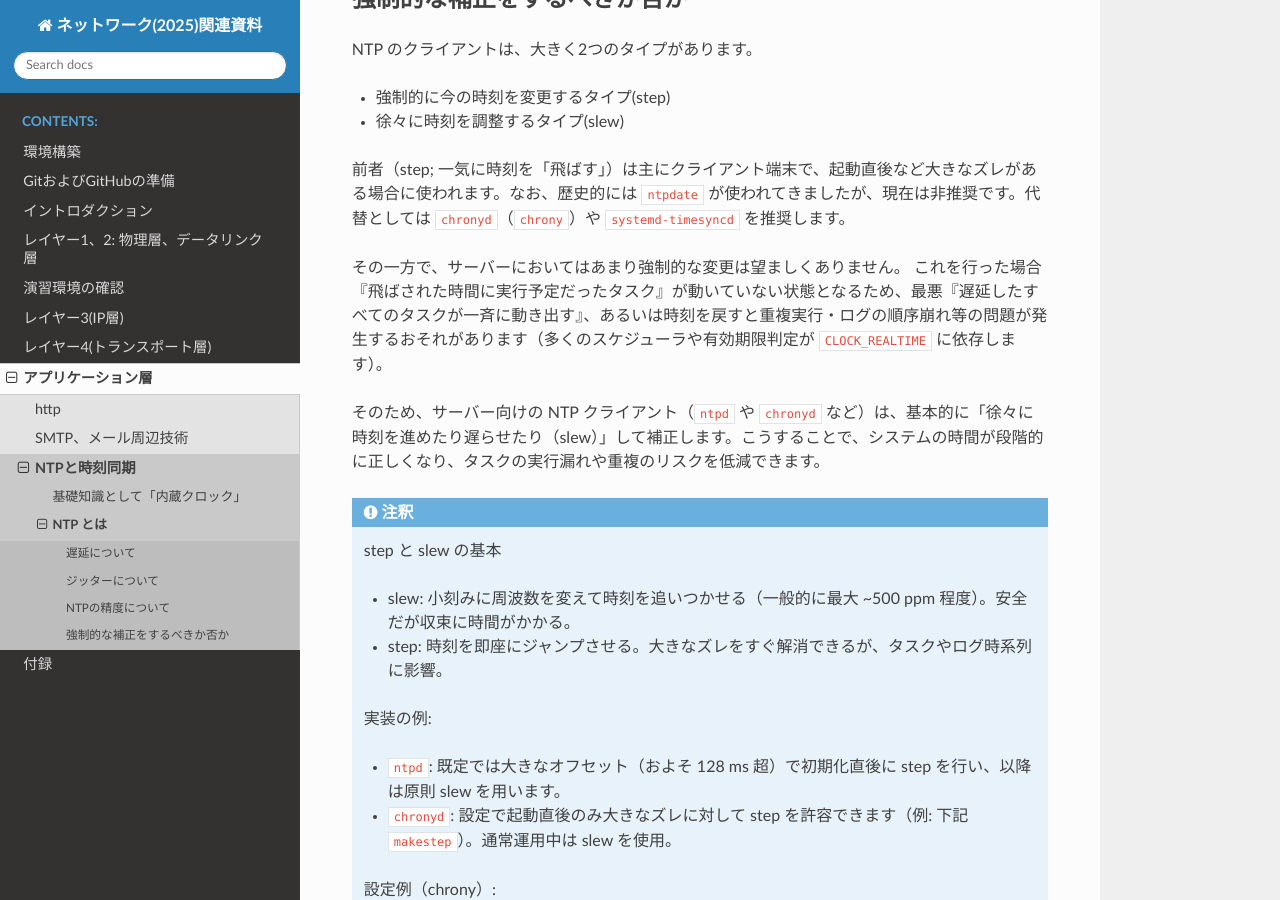
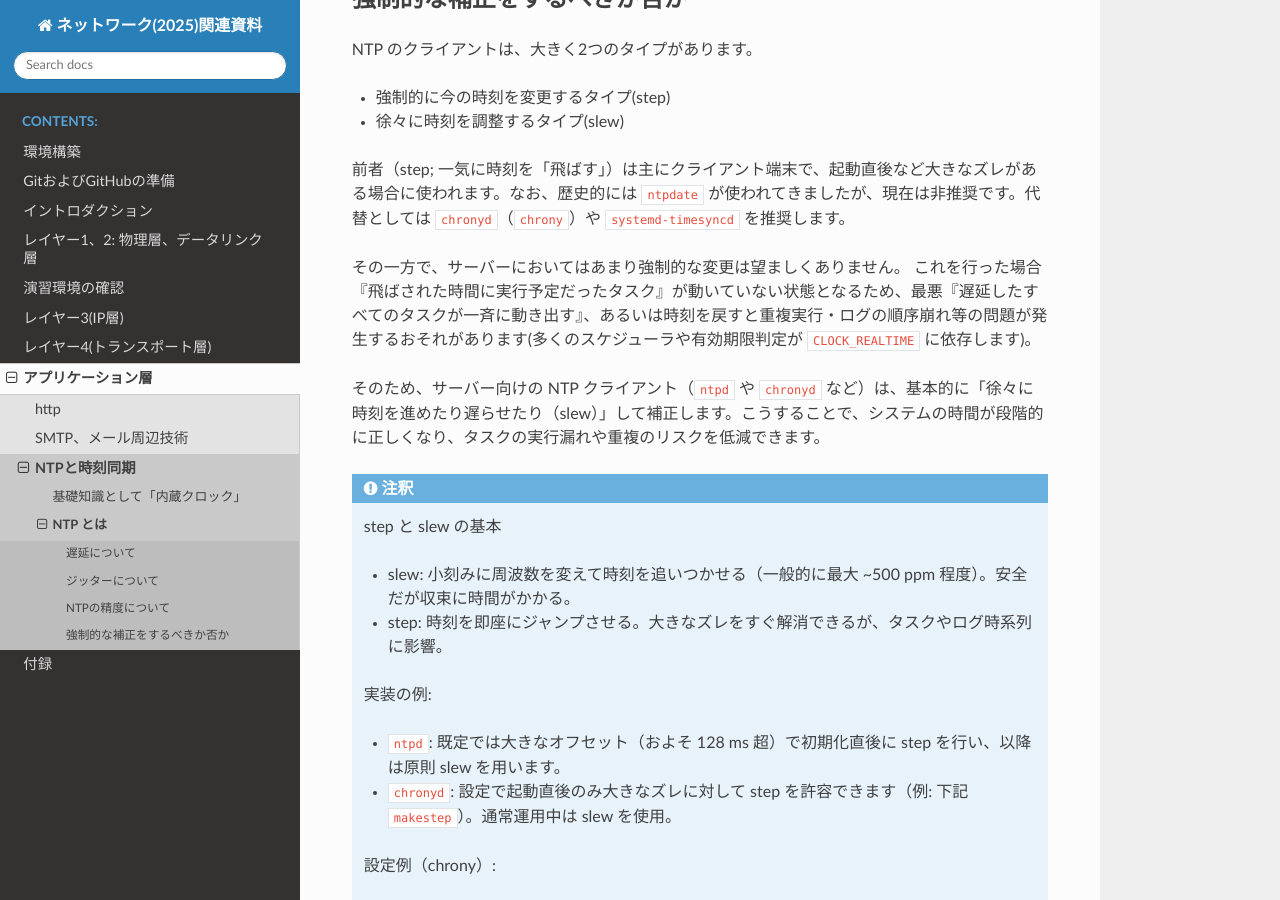
Before and after one commit to densuke/2025-network-doc, a Sphinx documentation site: the page built from source/app/ntp/mechanism.md, in a window 1280 px wide and 900 px high, scrolled down 1646 px. Built offline with Sphinx 7.4.7 and the Read the Docs theme 3.1.0, drawn with Linux system fonts in a browser that asks for light colours.

Commit message:
全角括弧の修正(半角化)
Co-authored-by: gemini-code-assist[bot] <176961590+gemini-code-assist[bot]@users.noreply.github.com>

```diff
--- a/source/app/ntp/mechanism.md
+++ b/source/app/ntp/mechanism.md
@@ -56,7 +56,7 @@ NTP のクライアントは、大きく2つのタイプがあります。
 前者（step; 一気に時刻を「飛ばす」）は主にクライアント端末で、起動直後など大きなズレがある場合に使われます。なお、歴史的には `ntpdate` が使われてきましたが、現在は非推奨です。代替としては `chronyd`（`chrony`）や `systemd-timesyncd` を推奨します。
 
 その一方で、サーバーにおいてはあまり強制的な変更は望ましくありません。
-これを行った場合『飛ばされた時間に実行予定だったタスク』が動いていない状態となるため、最悪『遅延したすべてのタスクが一斉に動き出す』、あるいは時刻を戻すと重複実行・ログの順序崩れ等の問題が発生するおそれがあります（多くのスケジューラや有効期限判定が `CLOCK_REALTIME` に依存します）。
+これを行った場合『飛ばされた時間に実行予定だったタスク』が動いていない状態となるため、最悪『遅延したすべてのタスクが一斉に動き出す』、あるいは時刻を戻すと重複実行・ログの順序崩れ等の問題が発生するおそれがあります(多くのスケジューラや有効期限判定が `CLOCK_REALTIME` に依存します)。
 
 そのため、サーバー向けの NTP クライアント（`ntpd` や `chronyd` など）は、基本的に「徐々に時刻を進めたり遅らせたり（slew）」して補正します。こうすることで、システムの時間が段階的に正しくなり、タスクの実行漏れや重複のリスクを低減できます。
 
```
